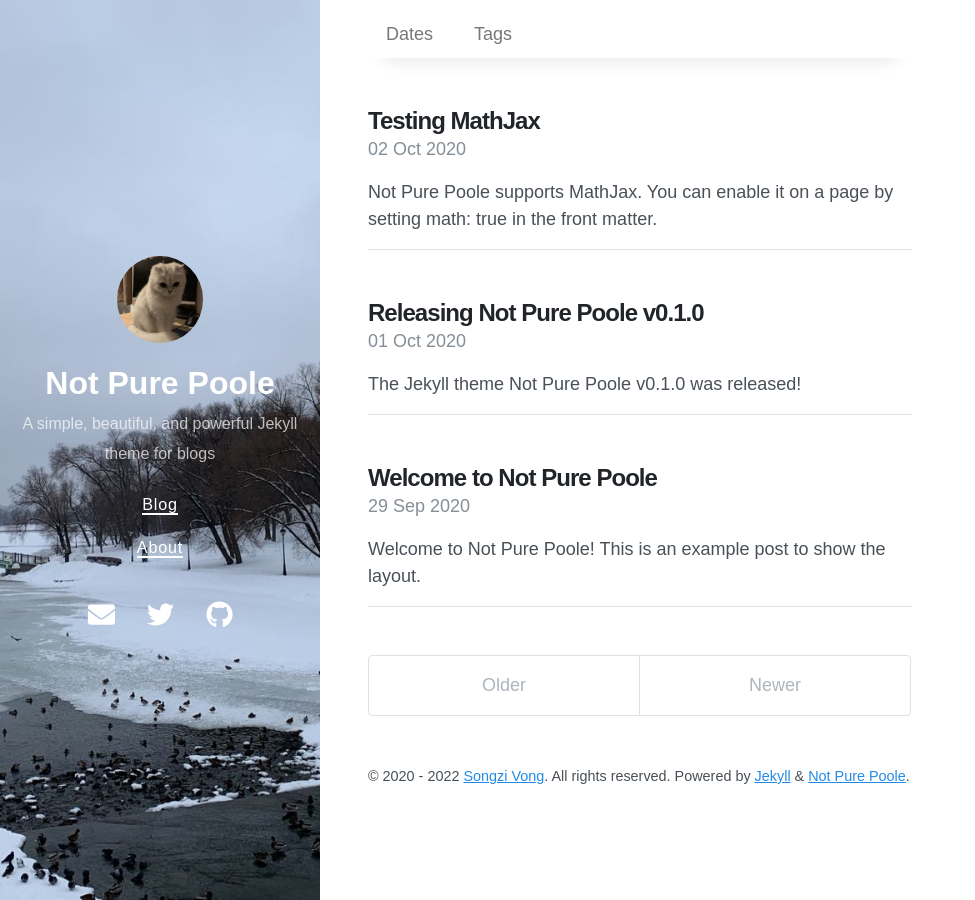
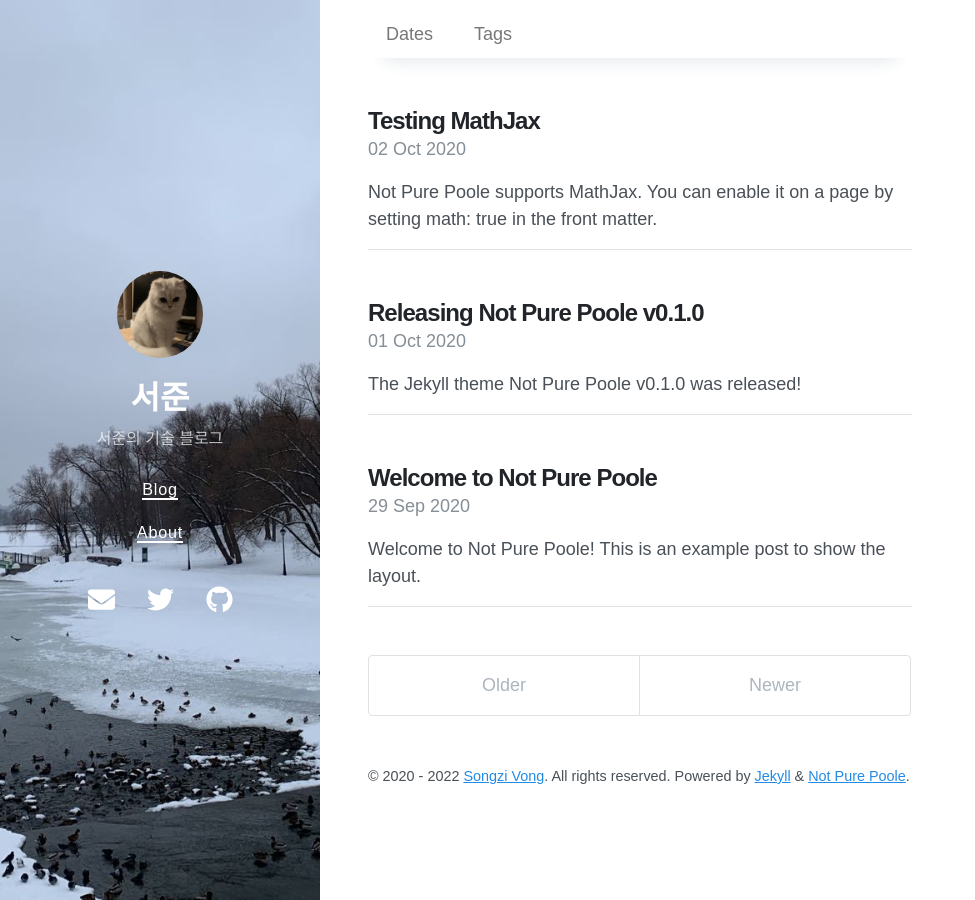
Before and after one commit to SuhJune/SuhJune.github.io, a Jekyll site: the page built from index.html, in a window 1280 px wide. Shown: the whole page, without its empty margins (0-975 px from the left). Built offline with Jekyll 4.4.1, drawn with Linux system fonts in a browser that asks for light colours; nearby versions of some CDN libraries; the list of posts is cut into pages by our own code.

Commit message:
change name

```diff
--- a/_config.yml
+++ b/_config.yml
@@ -1,6 +1,6 @@
 # Setup
-title: Not Pure Poole
-description: A simple, beautiful, and powerful Jekyll theme for blogs
+title: 서준
+description: 서준의 기술 블로그
 url: https://suhjune.github.io
 avatar: /avatar.jpeg
 paginate: 5
```
